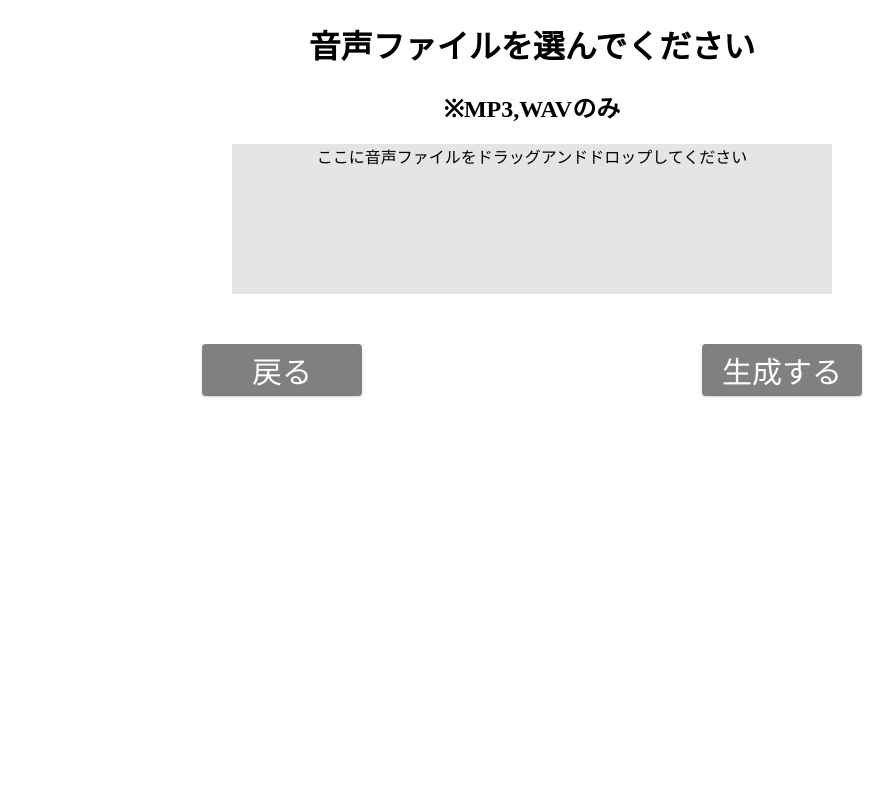
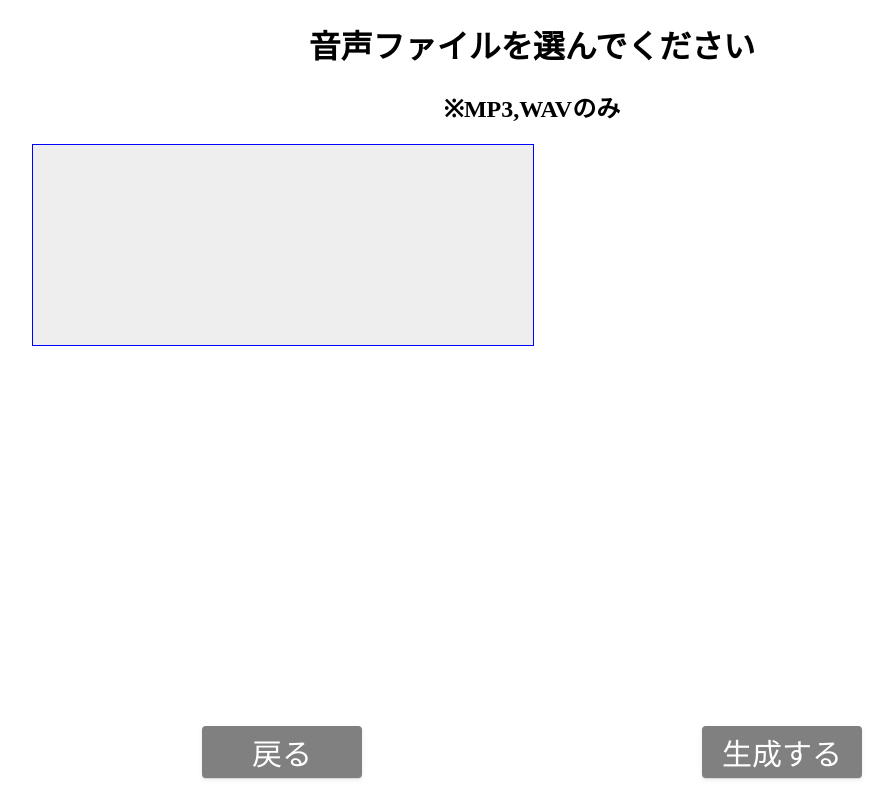
Before and after one commit to orenouserNamehaKawamura1/hackathon_d, a Flask app: template templates/generate.html in a window 1280 px wide. Shown: the whole page, without its empty margins (108-1001 px from the left). Run offline with Flask 3, Linux system fonts and the light colour scheme; the template is opened without the code that fills it, so the values that code supplies are empty; some libraries are stand-ins or nearby versions.

Commit message:
htmlの編集

```diff
--- a/templates/generate.html
+++ b/templates/generate.html
@@ -5,14 +5,127 @@
     <meta name="viewport" content="width=device-width, initial-scale=1.0" />
     <link rel="stylesheet" href="..\static\css\generate.css" />
     <title>画像生成画面</title>
+    <script src="//ajax.googleapis.com/ajax/libs/jquery/1.6.1/jquery.js"></script>
   </head>
+  <style>
+    #dropbox {
+      width: 500px;
+      height: 200px;
+      border: 1px solid blue;
+      background: #eee;
+    }
+    #urllists {
+      margin-top: 30px;
+      width: 400px;
+      height: 300px;
+      overflow: auto;
+      floar: left;
+      boader: 1px solid blue;
+    }
+    #currentimage {
+      margin-left: 420px;
+      margin-top: 30px;
+    }
+    </style>
+    </head>
+  <body>
     <body>
       <div id="content">
         <div id="header1">
           <h1>音声ファイルを選んでください</h1>
           <h2>※MP3,WAVのみ</h2>
         </div>
-      <div id="drop-area"></div>
+  <div id="dropbox"></div>
+  <div id="urllists"></div>
+  <div id=currentimage></div>
+  <script>
+  var DnDUploader = function (base_id) {
+    if(typeof(base_id) != "string" || base_id.length == 0 || document.getElementById(base_id) == null)
+      return false;
+
+    var __body = document.getElementsByTagName('body')[0];
+    var parent = document.getElementById(base_id);
+    __body.addEventListener("drop", function(e){e.stopPropagation();e.preventDefault();}, false);
+    __body.addEventListener("dragenter", function(e){e.stopPropagation();e.preventDefault();}, false);
+    __body.addEventListener("dragover", function(e){e.stopPropagation();e.preventDefault();}, false);
+    parent.addEventListener("drop", function(e){e.stopPropagation();e.preventDefault();_handleDrop(e);}, false);
+    parent.addEventListener("dragenter", function(e){e.stopPropagation();e.preventDefault();}, false);
+    parent.addEventListener("dragover", function(e){e.stopPropagation();e.preventDefault();}, false);
+
+    var _handleDrop = function(e) {
+      var x = e.layerX, y = e.layerY;
+      var dt = e.dataTransfer, files = dt.files, count = files.length;
+
+      var types = [
+              'audio/mp3',
+              'audio/mpeg'
+      ];
+
+      for (var i=0; i < count; i++) {
+      // if (files[i].fileSize < 104857620)
+          var file = files[i];
+          var type = file.type;
+          var filename = file.fileName;
+
+          if($.inArray(file.type, types) == -1) {
+          alert(file.type + 'はサポート外です。');
+          continue;
+          }
+
+          var reader = new FileReader();
+          reader.readAsDataURL(file);
+          _upload(file);
+
+          reader.onload = function(e) {
+          var fileData = e.target.result;
+          _drawImage(x, y, fileData);
+          }
+     // } else {
+       //   alert('ファイルが大きすぎます');
+      //}
+     }
+    };
+
+      var _drawImage = function(x, y, file) {
+      var imgElement = document.createElement('img');
+      imgElement.src = file;
+      imgElement.style.position = 'absolute';
+      imgElement.style.display = 'none';
+      parent.appendChild(imgElement);
+
+      setTimeout(function(e) {
+          var o_w = imgElement.width;
+          var o_h = imgElement.height;
+          imgElement.width = o_w > 100 ? 100 : o_w;
+          imgElement.height = parseInt( o_h * imgElement.width / o_w);
+
+          var w = imgElement.width;
+          var h = imgElement.height;
+          imgElement.style.left = (x-w / 2)+'px';
+          imgElement.style.top = (y-h / 2)+'px';
+          imgElement.style.display = 'block';
+      },1);
+      };
+
+      var _upload = function(file) {
+          console.log("upload");
+
+          var fd = new FormData();
+          fd.append("xhr2upload", file);
+          var xhr = new XMLHttpRequest()
+          xhr.open("POST", "http://www.kzfmix.com:5000/upload");
+          xhr.send(fd);
+
+          xhr.onload = function(e) {
+              var url = e.target.responseText;
+              $('#urllists').prepend('<p><a href="' + url + '">'+url+'</a></p>');
+              $('#currentimage').html('<img src="' +url+ '">');
+          }
+      }
+  }
+
+  DnDUploader('dropbox');
+  </script>
      <div class="km_btn1">
         <button class="km_btn" type="submit">戻る</button>
         <button class="km_btn" type="submit">生成する</button>
--- a/user/account/templates/register.html
+++ b/user/account/templates/register.html
@@ -23,6 +23,7 @@
   <input type="password" id="confirm-password" name="confirm-password" required>
   </div>
   <button type="submit">登録</button>
+  <div id="password-match"></div>
 </form>
 </div>
 <div id="password-match"></div>
```
Also changed, not shown: admin/adminuser/templates/admin.html (+9 -3 lines), admin/adminuser/templates/change_adpss.html (+6 -2 lines), user/account/templates/cahng_pass.html (+10 -3 lines). Lines whose indentation alone changed are shown as unchanged.
